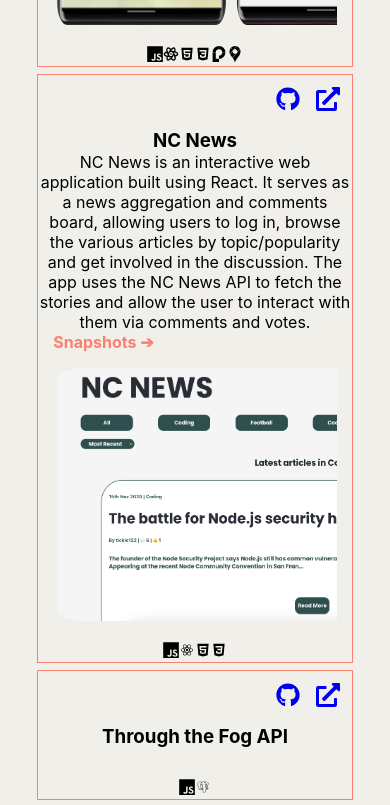
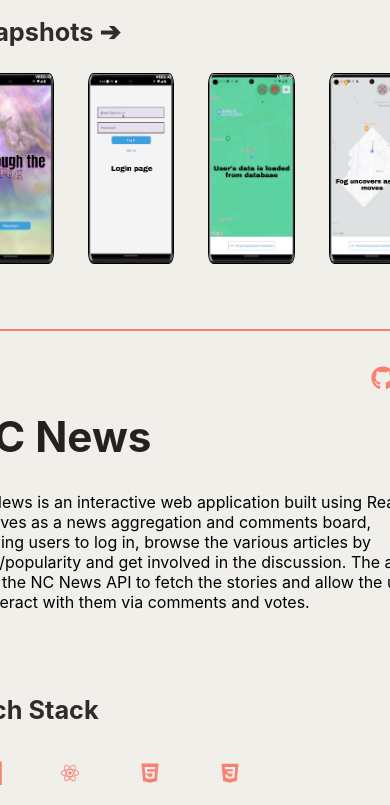
Before and after one commit to leahbanks/portfolio, a React (Create React App) app: page / in a window 390 px wide. Shown: the part 2480-3285 px from the top of the page. Built offline with nearby package versions, Linux system fonts and the light colour scheme.

Commit message:
project css complete..for now

```diff
--- a/src/components/ProjectCard/ProjectCard.css
+++ b/src/components/ProjectCard/ProjectCard.css
@@ -3,6 +3,8 @@
   display: flex;
   scroll-snap-type: x mandatory;
   margin: 5%;
+  height: 45vh;
+  gap: 1rem;
 }
 
 .fog-snapshots {
@@ -14,51 +16,71 @@
   margin-left: 2%;
   margin-bottom: 2%;
   border-radius: 6%;
+  border: 1px solid black;
 }
 
 .news-snapshots {
   flex-shrink: 0;
   scroll-snap-align: start;
-  width: 60vh;
-  height: 30vh;
-  margin-right: 2%;
-  margin-left: 2%;
-  margin-bottom: 2%;
-  border-radius: 5%;
+  width: 70vh;
+  height: 35vh;
+  padding: 10px;
+  padding-top: 20px
 }
 
 .tech {
   display: flex;
-  justify-content: center;
+  justify-content: left;
   flex-direction: row;
+  height: 10vh;
+  color: salmon;
+  gap: 1rem;
+  font-size: 1.5rem;
+  padding-left: 0rem;
+  padding: 1rem;
+}
+
+.tech-heading {
+  text-align: left;
+  padding-left: 20px;
+  padding-top: 30px;
+  color: rgb(48, 44, 44);
+  font-size: 3vh;
 }
 
 .project-container {
-  display: flex;
-  justify-content: space-around;
-  flex-direction: row;
-  flex-wrap: wrap;
-  margin: 1%;
+  display: grid;
+  grid-template-columns: repeat(2, 1fr);
+  gap: 5rem;
 }
 
 .project-card {
   width: 80vh;
   border: 1px solid salmon;
+  background-color: #f1efe9;
+  padding: 20px;
 }
-/*
+
+.project-info {
+  height: 18vh;
+}
+
 .project-card:hover {
- box-shadow: 2px salmon;
-} */
+  box-shadow:
+    salmon 0px -2px 6px 0px inset;
+}
 
 .snapshots-heading {
-  text-align: start;
-  margin-left: 5%;
-  color: salmon;
+  text-align: left;
+  padding-left: 20px;
+  padding-top: 30px;
+  color: rgb(48, 44, 44);
+  font-size: 3vh;
 }
 
 .project-icons {
   display: flex;
-  gap: 1rem;
+  gap: 0.5rem;
   font-size: 1.3rem;
   justify-content: end;
   text-decoration: none;
@@ -66,3 +88,97 @@
   font-size: 1.5rem;
   padding: 12px;
 }
+
+.linkIcon {
+  text-decoration: none;
+  color: salmon;
+  gap: 1.5rem;
+  font-size: 1.5rem;
+  padding: 3px;
+}
+
+.linkIcon:hover {
+  -webkit-transform: translateY(-5px);
+  transform: translateY(-5px);
+}
+
+.githubIcon:hover {
+  -webkit-transform: translateY(-5px);
+  transform: translateY(-5px);
+}
+
+.githubIcon {
+  text-decoration: none;
+  color: salmon;
+  gap: 1.5rem;
+  font-size: 1.5rem;
+  padding: 3px;
+}
+
+.project-container p {
+  padding: 20px;
+  text-align: left;
+}
+
+.project-container h3 {
+  color: rgb(37, 33, 33);
+  font-size: 5vh;
+  text-align: left;
+  padding-left: 20px;
+  padding-bottom: 10px;
+}
+
+@media screen and (max-width: 1024px) {
+  .project-container {
+    grid-template-columns: repeat(1, 1fr);
+    gap: 1rem;
+    place-items: center;
+  }
+
+  .project-card {
+    width: 80vh;
+  }
+
+  .news-snapshots {
+    width: 50vh;
+    height: 25vh;
+  }
+
+  .snapshots-container {
+    height: 25vh;
+  }
+
+  .fog-snapshots {
+    width: 10vh;
+    height: 22.5vh;
+  }
+
+}
+
+@media screen and (max-width: 750px) {
+  .project-container {
+    grid-template-columns: repeat(1, 1fr);
+    gap: 1rem;
+    place-items: center;
+  }
+
+  .project-card {
+    width: 60vh;
+  }
+
+}
+
+@media screen and (max-width: 1024px) and (min-height: 800px) {
+
+  .project-container {
+    grid-template-columns: repeat(1, 1fr);
+    gap: 0rem;
+    place-items: center;
+  }
+
+  .project-card {
+    width: 60vh;
+  }
+
+
+}
--- a/src/components/ProjectCard/ProjectCard.jsx
+++ b/src/components/ProjectCard/ProjectCard.jsx
@@ -7,30 +7,32 @@
     <section className="project-container">
       <li className="project-card" style={{ listStyle: "none" }}>
         <div>
+
           <div className="project-icons">
-            <div className="githubIcon">
             {code && (
-              <a href={code} target="_blank" rel="noreferrer">
+              <a className="githubIcon" href={code} target="_blank" rel="noreferrer">
                 <FaGithub />
               </a>
             )}
-            </div>
-            <div >
             {website && (
               <a className="linkIcon" href={website} target="_blank" rel="noreferrer">
                 <FaExternalLinkAlt />
               </a>
             )}
-            </div>
           </div>
           <h3>{title}</h3>
         </div>
-        <header></header>
-        <p>{info}</p>
+        <p className="project-info">{info}</p>
+        <h4 className="tech-heading">Tech Stack</h4>
+        <ul className="tech" style={{ listStyle: "none" }}>
+          {tech.map((item) => (
+            <p key={item.name}>{item.img}</p>
+          ))}
+        </ul>
         {snapshots.length > 0 ? (
+          <div>
           <h4 className="snapshots-heading">Snapshots ➔</h4>
-        ) : null}
-        <div className="snapshots-container">
+          <div className="snapshots-container">
           {snapshots.map((snapshot) => (
             <img
               className={
@@ -41,12 +43,10 @@
               key={snapshot.name}
             />
           ))}
-        </div>{" "}
-        <ul className="tech" style={{ listStyle: "none" }}>
-          {tech.map((item) => (
-            <p key={item.name}>{item.img}</p>
-          ))}
-        </ul>
+        </div>
+        </div>
+        ) : null}
+     {" "}
       </li>
     </section>
   );
--- a/src/components/Projects/Projects.css
+++ b/src/components/Projects/Projects.css
@@ -5,6 +5,33 @@
 .projects h2 {
   color: rgb(48, 44, 44);
   font-size: 8vw;
-  padding-left: 60px;
+  padding-left: 0px;
+  padding-bottom: 40px;
   text-align: left;
 }
+
+@media screen and (max-width: 1024px){
+
+  .projects {
+    padding: 0px;
+  }
+
+  .projects h2 {
+    text-align: center;
+  }
+
+}
+
+  @media screen and (max-width: 750px) {
+
+    .projects {
+      padding: 0px;
+    }
+
+    .projects h2 {
+      padding: 0px;
+      padding-bottom: 40px;
+      text-align: center;
+    }
+
+  }
```
